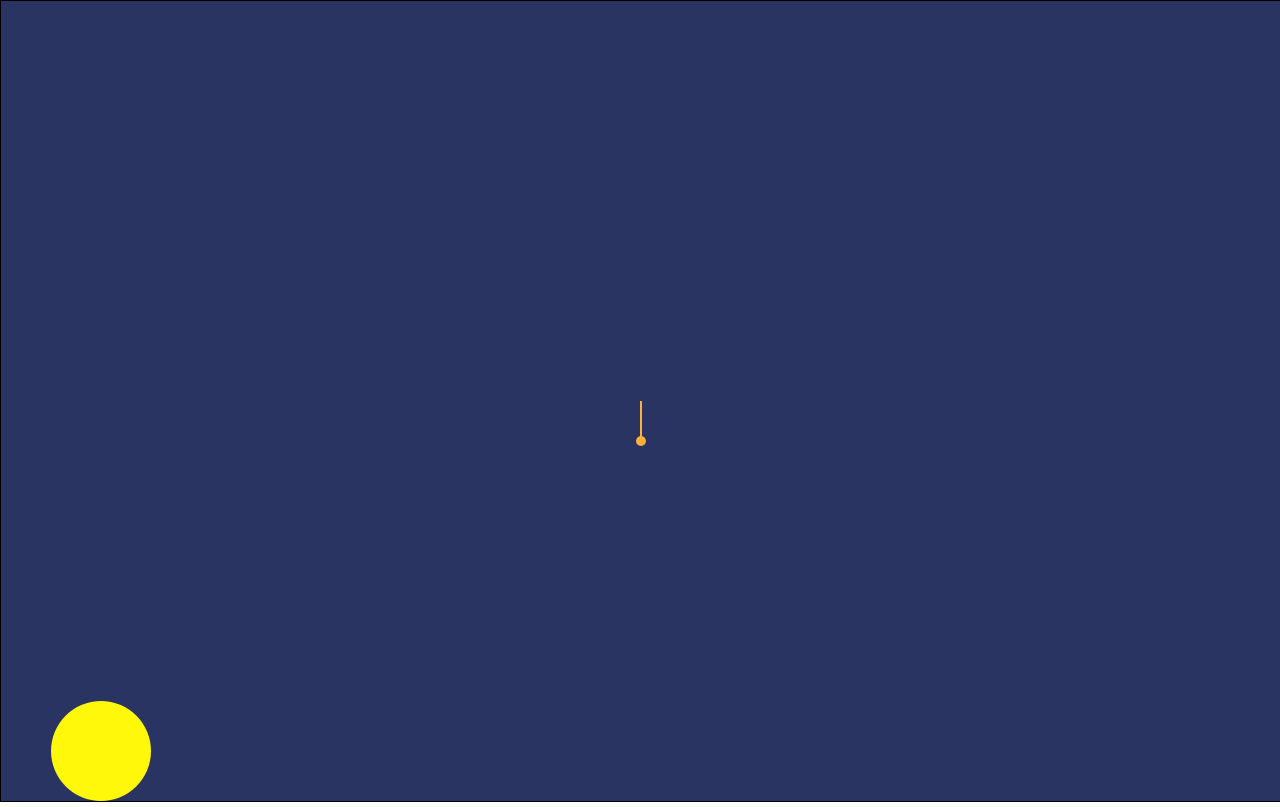
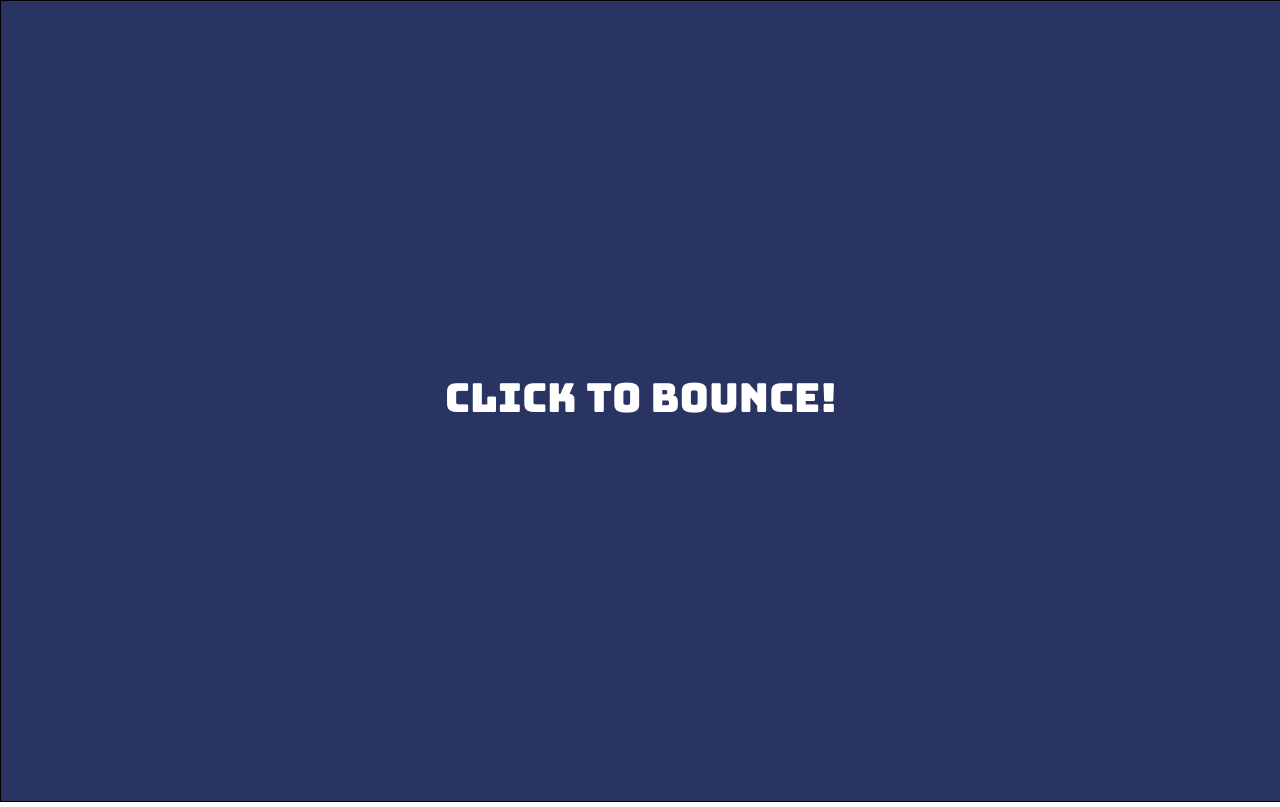
Before and after one commit to Frog-Slayer/js_ball_bounce, a plain HTML site: page index.html in a window 1280 px wide. Drawn offline with Linux system fonts and the light colour scheme.

Commit message:
소리 + click to bounce

```diff
--- a/index.html
+++ b/index.html
@@ -6,6 +6,7 @@
     <meta name="viewport" content="width=device-width, initial-scale=1.0, maximum-scale = 1, user-scalable = 0">
     <title>Ball Bounce</title>
     <link rel = "stylesheet" href = "./style.css">
+    <link href='https://fonts.googleapis.com/css?family=Bungee' rel='stylesheet'>
 </head>
 <body>
    <script src = "./src/js/app.js" type = "module"></script>
--- a/src/js/app.js
+++ b/src/js/app.js
@@ -9,33 +9,20 @@ export class App{
 
         window.addEventListener('resize', this.resize.bind(this), false);
         this.resize();
+        this.isInit = false;
 
-        this.makingAim = false;
-        this.mousePos = new Point();
-
-        this.bead = new Bead(100, 300, 50, this.stageWidth, this.stageHeight, this.makingAim);
-
+        this.canvas.addEventListener('click', this.init.bind(this), { once: true});
         requestAnimationFrame(this.animate.bind(this));
 
-
-        this.canvas.addEventListener('pointerdown', this.onDown.bind(this),false);
-        this.canvas.addEventListener('pointermove', this.onMove.bind(this),false);
-        this.canvas.addEventListener('pointerup', this.onUp.bind(this),false);
-
-        this.canvas.addEventListener('touchstart', this.onTouchStart.bind(this),false);
-        this.canvas.addEventListener('touchmove', this.onTouchMove.bind(this),false);
-        this.canvas.addEventListener('touchend', this.onTouchEnd.bind(this),false);
-
-        window.addEventListener('devicemotion', this.onDeviceMotion.bind(this), false);
     }
 
     resize(){
         this.stageWidth = document.body.clientWidth;
         this.stageHeight = document.body.clientHeight;
 
-        this.canvas.width = this.stageWidth * 2;
-        this.canvas.height = this.stageHeight * 2;
-        this.ctx.scale(2, 2);
+        this.canvas.width = this.stageWidth;
+        this.canvas.height = this.stageHeight;
+        this.ctx.scale(1, 1);
     }
 
     onDown(e){
@@ -93,14 +80,35 @@ export class App{
         this.bead.deviceMotion(e);
     }
 
-
-
-
     animate(t){
         window.requestAnimationFrame(this.animate.bind(this));
         this.ctx.clearRect(0, 0, this.stageWidth, this.stageHeight);
-        this.bead.draw(this.ctx);
+        if(!this.isInit) {
+            this.ctx.fillStyle = 'white';
+            this.ctx.font = "normal normal 40px Bungee";
+            this.ctx.textAlign = "center";
+            this.ctx.textBaseline = "middle";
+            this.ctx.fillText("Click to Bounce!", this.stageWidth/2, this.stageHeight/2);
+        }
+        if (this.isInit) this.bead.draw(this.ctx);
+    }
 
+    init(){
+
+        this.makingAim = false;
+        this.mousePos = new Point();
+        this.isInit = true;
+        this.bead = new Bead(this.stageWidth/2, this.stageHeight/2, 50, this.stageWidth, this.stageHeight, this.makingAim);
+
+        this.canvas.addEventListener('pointerdown', this.onDown.bind(this),false);
+        this.canvas.addEventListener('pointermove', this.onMove.bind(this),false);
+        this.canvas.addEventListener('pointerup', this.onUp.bind(this),false);
+
+        this.canvas.addEventListener('touchstart', this.onTouchStart.bind(this),false);
+        this.canvas.addEventListener('touchmove', this.onTouchMove.bind(this),false);
+        this.canvas.addEventListener('touchend', this.onTouchEnd.bind(this),false);
+
+        window.addEventListener('devicemotion', this.onDeviceMotion.bind(this), false);
     }
 }
 
--- a/src/js/bead.js
+++ b/src/js/bead.js
@@ -1,11 +1,11 @@
 import { Aim } from "./aim.js";
-
 const GRAVITY = 0.00002;
 const SHOOTSPEED = 0.001;
 const COR = 0.6;
 const FRICTION = 0.02;
 const AIRRESIST = 0.0005;
 const TIMEUNIT = 10;
+const SOUNDNORM = 0.01;
 
 export class Bead{
     constructor(x, y, radius, stageWidth, stageHeight, makingAim){
@@ -29,9 +29,19 @@ export class Bead{
 
         this.time = new Date().getTime();
         this.dt = 0;
-        this.alpha = 0;
-        this.beta = 0;
-        this.gamma = 0;
+
+        this.soundArray = [];
+        for (let i = 0; i < 10; i++){
+            const sound = new Audio();
+            sound.src = "/src/Blop.mp3";
+            sound.addEventListener('ended', () => {
+                if (window.chrome){sound.load();}
+                sound.muted = true;
+                sound.pause();
+            })
+            this.soundArray.push(sound);
+        }
+
     }
 
     draw(ctx){
@@ -65,40 +75,50 @@ export class Bead{
         }
         let newTime = new Date().getTime();
         this.dt = this.time - newTime;
-        this.xv += this.xa * this.dt * TIMEUNIT;
-        this.yv += this.ya * this.dt * TIMEUNIT;
+        this.xv = (this.xv + this.xa * this.dt * TIMEUNIT) * (1 - AIRRESIST);
+        this.yv = (this.yv + this.ya * this.dt * TIMEUNIT) * (1 - AIRRESIST);
         this.newY = this.y + this.yv * this.dt * TIMEUNIT;
         this.newX = this.x + this.xv * this.dt * TIMEUNIT;
 
-        this.collisionAndResistance();
+        this.wallCollision();
+
         this.time = newTime;
         this.x = this.newX;
         this.y = this.newY;
     }
 
-    collisionAndResistance(){
+    wallCollision(){
         if (this.newY >= this.stageHeight - this.radius){
             this.newY = this.stageHeight - this.radius;
+            if (Math.abs(this.yv) > SOUNDNORM) this.playSound();
             this.yv *= -COR;
             this.xv *= (1 - FRICTION);
         }
         else if (this.newY < this.radius){
             this.newY = this.radius;
+            if (Math.abs(this.yv) > SOUNDNORM) this.playSound();
             this.yv *= -COR;
             this.xv *= (1 - FRICTION);
         }
+
         if (this.newX >= this.stageWidth - this.radius){
             this.newX = this.stageWidth - this.radius;
+            if (Math.abs(this.xv) > SOUNDNORM) this.playSound();
             this.xv *= -COR;
             this.yv *= (1 - FRICTION);
         }
         else if (this.newX < this.radius){
             this.newX = this.radius;
+            if (Math.abs(this.yv) > SOUNDNORM) this.playSound();
             this.xv *= -COR;
             this.yv *= (1 - FRICTION);
         }
-        this.xv *= (1 - AIRRESIST);
-        this.yv *= (1 - AIRRESIST);
+        else return false;
+        return true;
+    }
+
+    ballStopped(){
+        return false;
     }
 
     collide(point){
@@ -139,4 +159,15 @@ export class Bead{
         return Math.sqrt((this.x - point.x)**2 + (this.y - point.y)**2);
     }
 
+    playSound(){
+        for (let i = 0; i < 10; i++){
+            if (this.soundArray[i].paused){
+                this.soundArray[i].play();
+                this.soundArray[i].muted = false;
+                break;
+            }
+        }
+
+    }
+
 }
--- a/style.css
+++ b/style.css
@@ -15,6 +15,7 @@ body {
     height : 100%;
     position: relative;
     overflow: hidden;
+    font-family: 'Bungee';
 }
 
 canvas {
@@ -22,4 +23,5 @@ canvas {
     height : 100%;
     background-color: #293462;
     border : 1px solid;
+
 }
```
Also changed, not shown: 1 other file.
